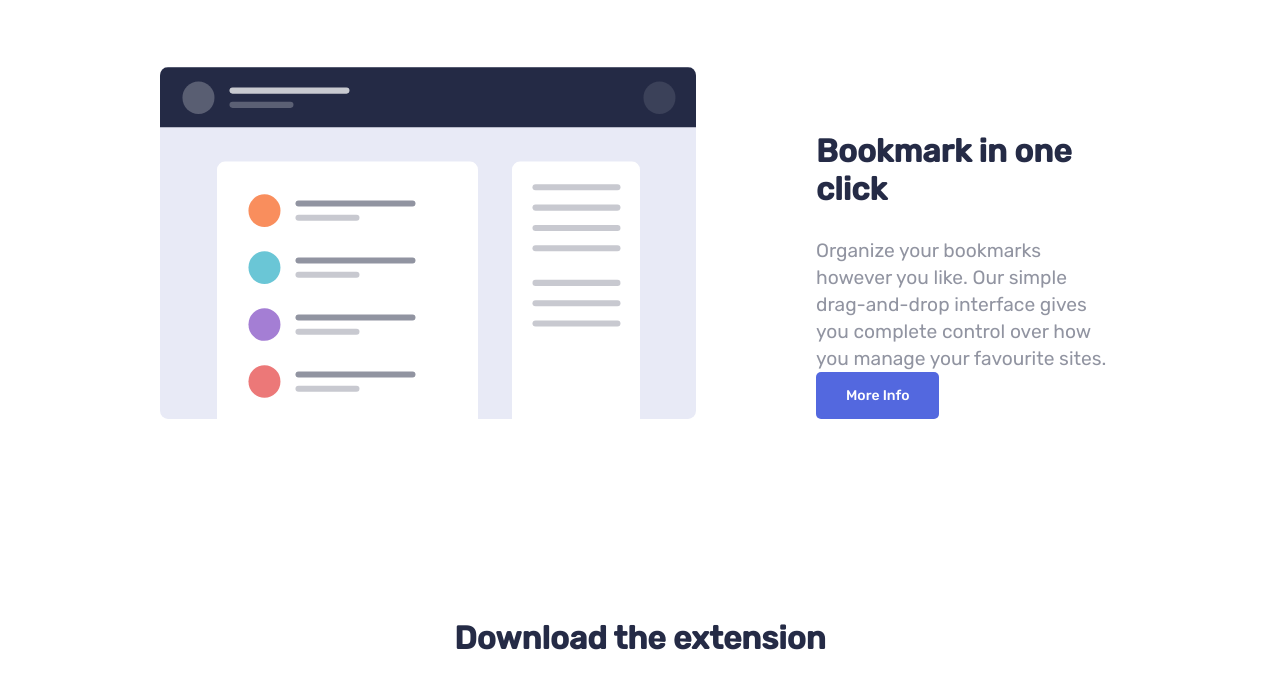
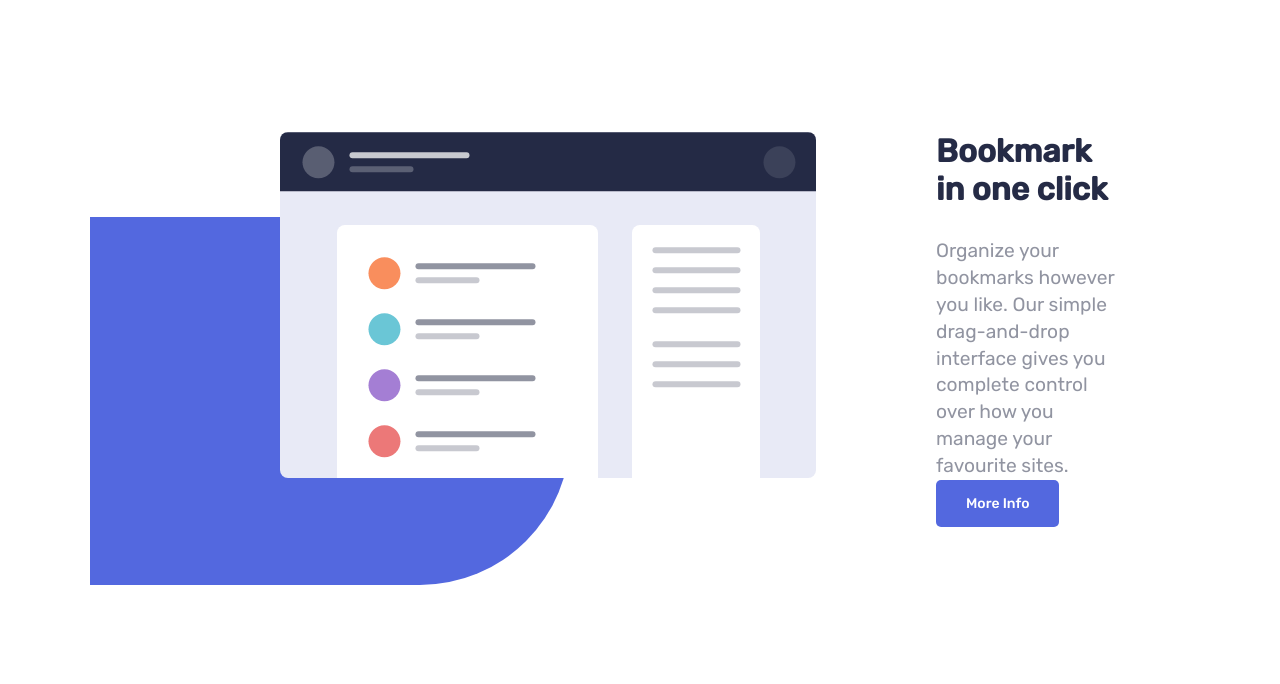
Before and after one commit to UrsulaSpela/bookmark-landing-page, a plain HTML site: page index.html in a window 1280 px wide. Shown: the part 1061-1745 px from the top of the page. Drawn offline with Linux system fonts and the light colour scheme.

Commit message:
Add files via upload

```diff
--- a/index.html
+++ b/index.html
@@ -40,7 +40,7 @@
       </div>
       <div>
         <img src="images/illustration-hero.svg" alt="hero">
-        <div class="blue header-blue"></div>
+        <div class="header-blue"></div>
       </div>
     </div>
   </header>
@@ -60,7 +60,10 @@
 
       <div id="options">
         <div id="option-1" class="option-tab">
-          <img src="images/illustration-features-tab-1.svg" alt="">
+          <div>
+            <img src="images/illustration-features-tab-1.svg" alt="">
+            <div class="options-blue"></div>
+          </div>
           <div>
             <h2>Bookmark in one click</h2>
 
@@ -72,7 +75,10 @@
         </div>
 
         <div id="option-2" class="option-tab">
-          <img src="images/illustration-features-tab-2.svg" alt="">
+          <div>
+            <img src="images/illustration-features-tab-2.svg" alt="">
+            <div class="options-blue"></div>
+          </div>
           <div>
             <h2>Intelligent search</h2>
 
@@ -84,7 +90,10 @@
         </div>
 
         <div id="option-3" class="option-tab">
-          <img src="images/illustration-features-tab-3.svg" alt="">
+          <div>
+            <img src="images/illustration-features-tab-3.svg" alt="">
+            <div class="options-blue"></div>
+          </div>
           <div>
             <h2>Share your bookmarks</h2>
 
--- a/style.css
+++ b/style.css
@@ -46,7 +46,7 @@ nav a{
     position: relative;
     left: 50px;
 }
-.blue{
+.header-blue{
     width: 50%;
     height: 80%;
     position: absolute;
@@ -90,6 +90,19 @@ section > h2, section > p{
 }
 #features{
     margin-bottom: 200px;
+}
+#options{
+    position: relative;
+}
+.options-blue{
+    width: 50%;
+    height: 80%;
+    position: absolute;
+    top: 150px;
+    right: 550px;
+    background:hsl(231, 69%, 60%);
+    z-index: -1;
+    border-radius: 0 0 150px 0;
 }
 #option-titles{
     display: flex;
```
